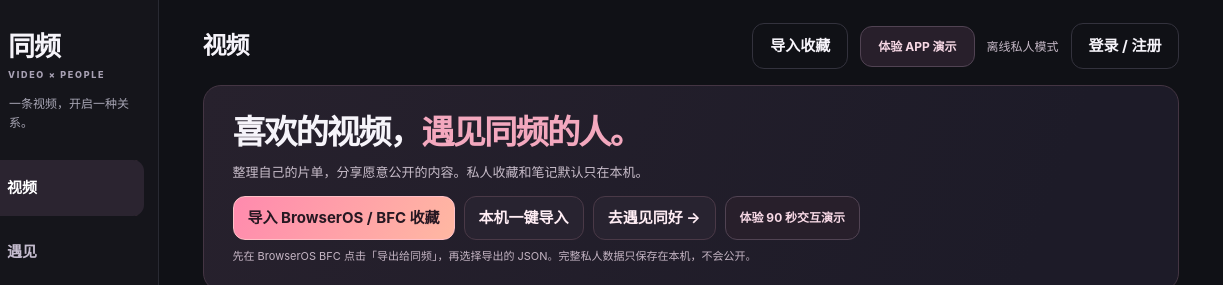
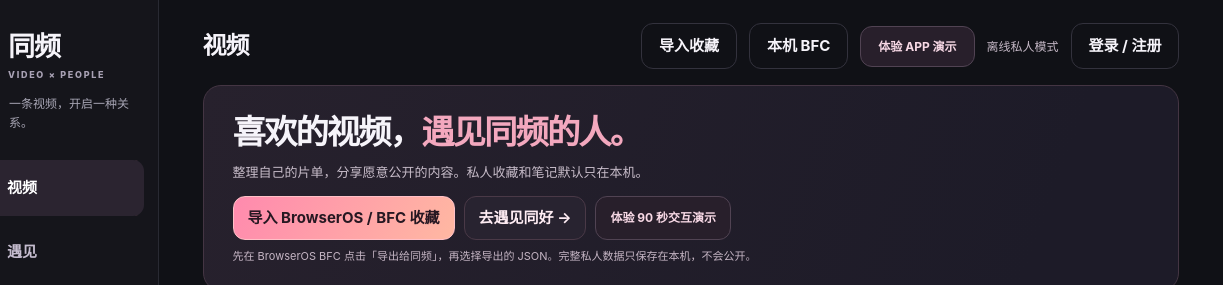
Before and after one commit to code5m/bcf-website, a website: page tongpin/index.html in a window 1280 px wide. Shown: the top 285 px of the page, 57-1280 px from the left. Drawn offline with Linux system fonts and the light colour scheme; no server answers.

Commit message:
fix(import): keep one-click local BFC import available for returning users

```diff
--- a/tongpin/index.html
+++ b/tongpin/index.html
@@ -30,7 +30,7 @@
   <main class="main-area">
     <header class="topbar">
       <div><h1 id="page-title">视频</h1></div>
-      <div class="top-actions"><button class="button button-ghost" id="browseros-import-trigger">导入收藏</button><button class="button button-ghost demo-entry" id="contest-demo-top">体验 APP 演示</button><span id="session-label" class="session-label">离线私人模式</span><button class="button button-ghost" id="login-shortcut">登录 / 注册</button></div>
+      <div class="top-actions"><button class="button button-ghost" id="browseros-import-trigger">导入收藏</button><button class="button button-ghost" id="import-bfc-local">本机 BFC</button><button class="button button-ghost demo-entry" id="contest-demo-top">体验 APP 演示</button><span id="session-label" class="session-label">离线私人模式</span><button class="button button-ghost" id="login-shortcut">登录 / 注册</button></div>
     </header>
     <div id="notice" role="status" aria-live="polite" class="notice" hidden></div>
     <div id="toast-action" hidden></div>
@@ -41,7 +41,6 @@
           <p>整理自己的片单，分享愿意公开的内容。私人收藏和笔记默认只在本机。</p>
           <div class="hero-actions">
             <button class="button button-primary" id="import-trigger">导入 BrowserOS / BFC 收藏</button>
-            <button class="button button-soft" id="import-bfc-local">本机一键导入</button>
             <button class="button button-soft" id="discover-from-hero">去遇见同好 →</button>
             <button class="button button-ghost demo-entry" id="contest-demo-hero">体验 90 秒交互演示</button>
           </div>
```
